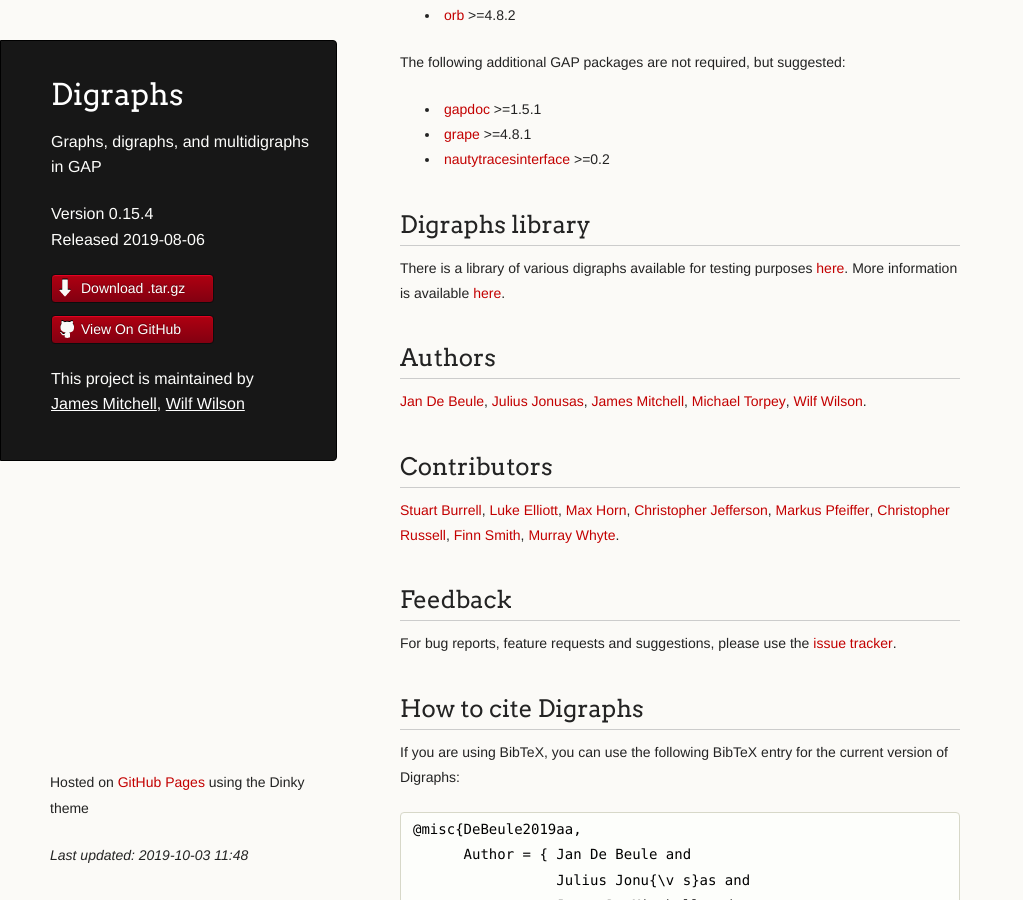
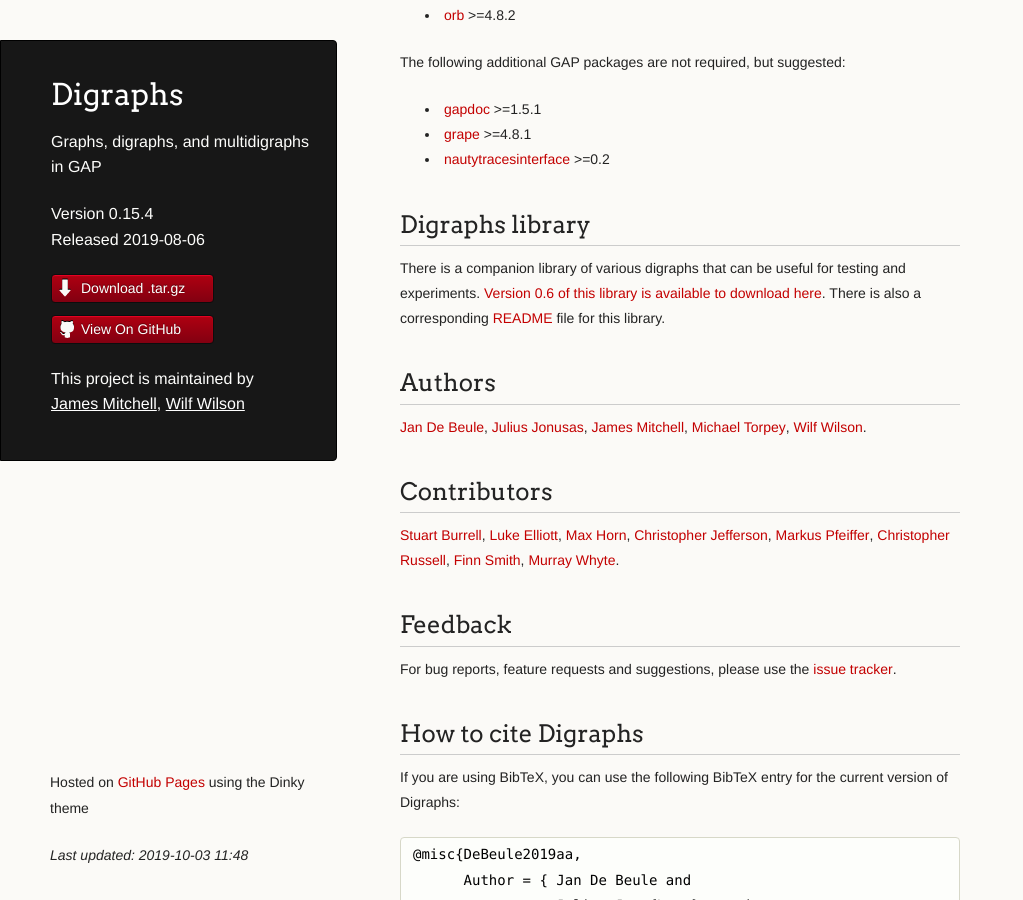
Before and after one commit to digraphs/Digraphs, a Jekyll site: the page built from index.md, in a window 1280 px wide and 900 px high, scrolled down 424 px. Shown: the whole window, without its empty margins (0-1023 px from the left). Built offline with Jekyll 4.4.1, drawn with Linux system fonts in a browser that asks for light colours; our own code applies the rules of GitHub Pages for plain Markdown files.

Commit message:
Update digraphs-lib version 0.5 -> 0.6 with new README

```diff
--- a/index.md
+++ b/index.md
@@ -30,9 +30,10 @@
 
 ## Digraphs library
 
-There is a library of various digraphs available for testing purposes
-[here](digraphs-lib-0.5.tar.gz). More information is available
-[here](lib-README.html).
+There is a companion library of various digraphs that can be useful for testing
+and experiments.
+[Version 0.6 of this library is available to download here](digraphs-lib-0.6.tar.gz).
+There is also a corresponding [README](lib-README.html) file for this library.
 
 ## Author{% if site.data.package.authors.size != 1 %}s{% endif %}
 {% for person in site.data.package.authors %}
```
Also changed, not shown: 1 other file.
